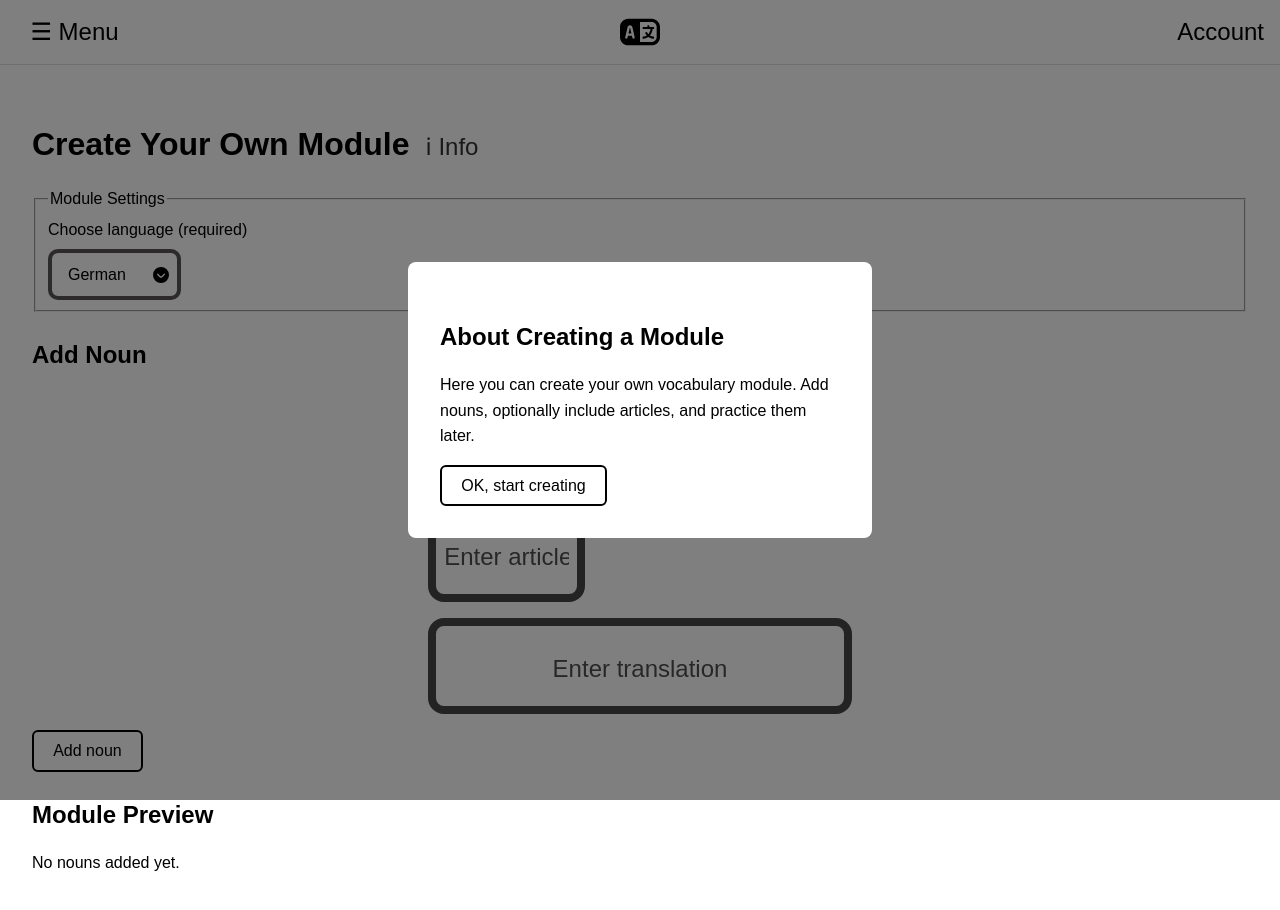
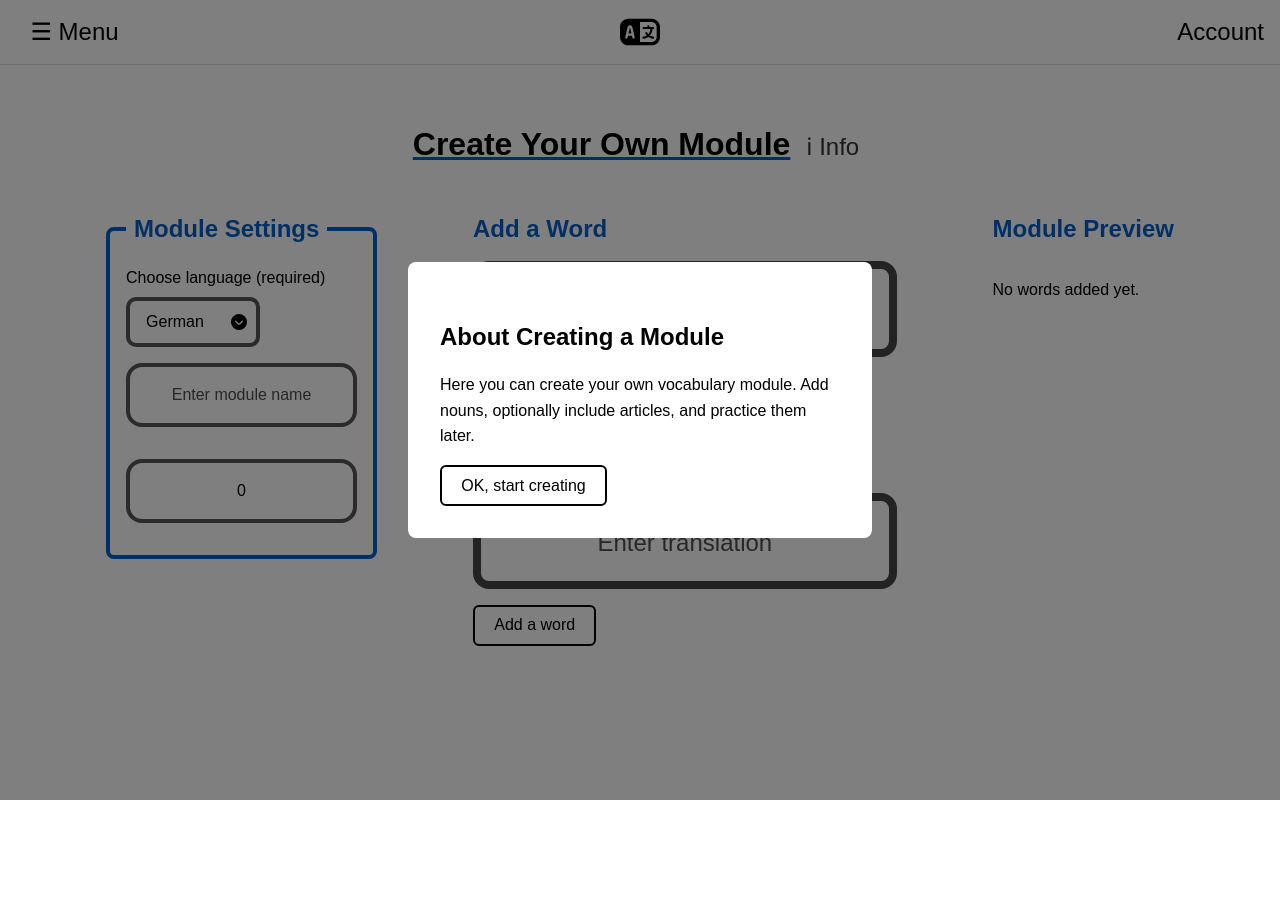
Before and after one commit to AlisaErmel/articles-study-react, a React (Vite) app: page /createmodule in a window 1280 px wide. Shown: the top 910 px of the page. After the commit the page ends 855 px from the top, so only its background shows below. Built offline with nearby package versions, Linux system fonts and the light colour scheme; a web font is replaced by a local one.

Commit message:
refactor: align module sections horizontally in Create-Module page

```diff
--- a/src/components/ui/Input.css
+++ b/src/components/ui/Input.css
@@ -45,11 +45,23 @@
 
 /* Small size for article input */
 .ui-input-small {
-    width: 7ch;
-    font-size: 2rem;
+    width: 100%;
+    font-size: 1rem;
+    border: 4px solid #595555;
+    box-sizing: border-box;
+    border-radius: 1rem;
+}
+
+.ui-input-small::placeholder {
+    font-size: 1rem;
 }
 
 .ui-input-large {
     width: 22ch;
     font-size: 2rem;
 }
+
+.ui-input-middle {
+    width: 7ch;
+    font-size: 2rem;
+}
--- a/src/components/ui/Input.tsx
+++ b/src/components/ui/Input.tsx
@@ -5,10 +5,10 @@ interface InputProps {
     id: string;
     label: string;
     value: string;
-    onChange: (e: React.ChangeEvent<HTMLInputElement>) => void;
+    onChange?: (e: React.ChangeEvent<HTMLInputElement>) => void;
     placeholder?: string;
     required?: boolean;
-    size?: "small" | "large";
+    size?: "small" | "middle" | "large";
 }
 
 const UIInput: React.FC<InputProps> = ({ id, label, value, onChange, placeholder, required, size = "large" }) => {
--- a/src/pages/Create_Module.css
+++ b/src/pages/Create_Module.css
@@ -1,3 +1,58 @@
+/* Container for module settings + add noun */
+.module-creator-container {
+    display: flex;
+    gap: 6rem;
+    align-items: start;
+    justify-content: center;
+    flex-wrap: wrap;
+}
+
+/* Module Settings column */
+.module-settings {
+    border: 4px solid #005fcc;
+    border-radius: 8px;
+    padding: 1rem;
+    margin: 0;
+    display: flex;
+    flex-direction: column;
+    gap: 1rem;
+    margin-top: 1.5rem;
+}
+
+.module-settings legend {
+    font-size: 1.5rem;
+    font-weight: bold;
+    color: #005fcc;
+    padding: 0 0.5rem;
+}
+
+/* Add Word column */
+.add-word-section {
+    flex: 2 1 400px;
+    display: flow-root;
+    flex-direction: column;
+    gap: 0.5rem;
+}
+
+.add-word-heading,
+.preview-heading {
+    font-size: 1.5rem;
+    font-weight: bold;
+    color: #005fcc;
+}
+
+.module-preview-section {
+    display: flex;
+    flex-direction: column;
+    gap: 0rem;
+    border: none;
+    border-radius: 8px;
+    max-height: 600px;
+    overflow-y: auto;
+    /* scroll if too many words */
+    margin-top: 0;
+}
+
 .modal-overlay {
     position: fixed;
     inset: 0;
@@ -26,6 +81,12 @@ button:focus-visible {
     display: flex;
     align-items: baseline;
     gap: 0.5rem;
+    justify-content: center;
+}
+
+.header-with-info h1 {
+    text-decoration: underline;
+    text-decoration-color: #005fcc;
 }
 
 .info-button {
@@ -48,7 +109,7 @@ button:focus-visible {
 /* Row for bottom inputs */
 .input-row {
     display: flow-root;
-    gap: 0rem;
+    gap: 1rem;
 }
 
 /* Make both inputs in the row equal width*/
--- a/src/pages/Create_Module.tsx
+++ b/src/pages/Create_Module.tsx
@@ -19,6 +19,7 @@ interface NounEntry {
 
 const Create_Module: React.FC = () => {
     const [language, setLanguage] = useState<Language>("German");
+    const [moduleName, setModuleName] = useState("");
     const [noun, setNoun] = useState("");
     const [article, setArticle] = useState("");
     const [translation, setTranslation] = useState("");
@@ -122,9 +123,10 @@ const Create_Module: React.FC = () => {
                         ℹ Info
                     </button>
                 </div>
-
+                {/* Horizontal layout container */}
+                <div className="module-creator-container">
                     {/* Module Settings */}
-                <fieldset>
+                    <fieldset className="module-settings">
                         <legend>Module Settings</legend>
 
                         <UISelect
@@ -142,13 +144,14 @@ const Create_Module: React.FC = () => {
                                 { value: "Spanish", label: "Spanish" },
                             ]}
                         />
-                    {/*<UIInput
+                        <UIInput
                             id="module-name"
                             label="Module Name"
                             value={moduleName}
                             onChange={(e) => setModuleName(e.target.value)}
                             required
                             placeholder="Enter module name"
+                            size="small"
                         />
 
                         <UIInput
@@ -156,13 +159,12 @@ const Create_Module: React.FC = () => {
                             label="Number of words"
                             value={entries.length.toString()}
                             size="small"
-                        readOnly
-                    />*/}
+                        />
                     </fieldset>
 
-                {/* Add Noun Section */}
-                <section aria-labelledby="add-noun-heading">
-                    <h2 id="add-noun-heading">Add Noun</h2>
+                    {/* Add Word Section */}
+                    <section aria-labelledby="add-word-heading">
+                        <h2 id="add-word-heading" className="add-word-heading">Add a Word</h2>
 
                         <div className="input-layout">
                             {/* Top input */}
@@ -184,7 +186,7 @@ const Create_Module: React.FC = () => {
                                     value={article}
                                     onChange={(e) => setArticle(e.target.value)}
                                     placeholder="Enter article"
-                                size="small"
+                                    size="middle"
                                 />
 
                                 <UIInput
@@ -209,16 +211,16 @@ const Create_Module: React.FC = () => {
                         </div>
 
                         <button onClick={handleAdd}>
-                        Add noun
+                            Add a word
                         </button>
                     </section>
 
                     {/* Preview Section */}
-                <section aria-labelledby="preview-heading">
-                    <h2 id="preview-heading">Module Preview</h2>
+                    <section className="module-preview-section" aria-labelledby="preview-heading">
+                        <h2 id="preview-heading" className="preview-heading">Module Preview</h2>
 
                         {entries.length === 0 ? (
-                        <p>No nouns added yet.</p>
+                            <p>No words added yet.</p>
                         ) : (
                             <ul>
                                 {entries.map((entry, index) => (
@@ -231,6 +233,7 @@ const Create_Module: React.FC = () => {
                         )}
                     </section>
                 </div>
+            </div>
         </>
     );
 };
```
Also changed, not shown: src/assets/interface/done.svg (added). Lines whose indentation alone changed are shown as unchanged.
